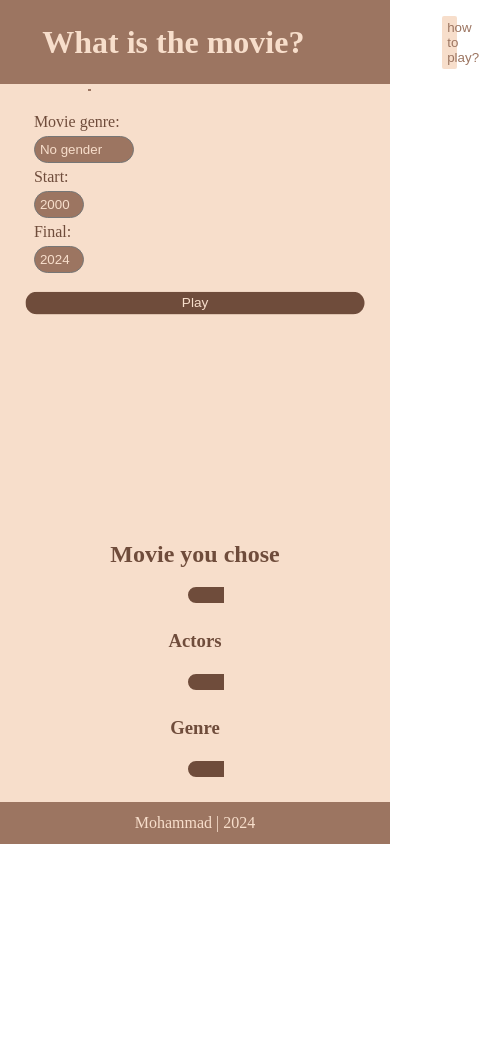
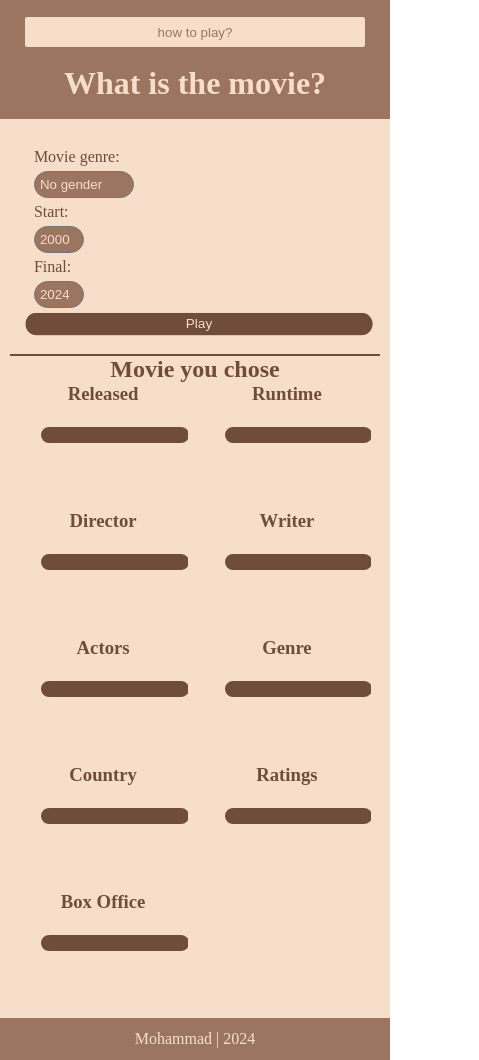
Before and after one commit to moh4b-z/What_is_the_movie, a plain HTML site: page index.html in a window 390 px wide. Shown: the whole page, 479 px wide, since content can reach past the window. Before the commit the page ends 844 px from the top, so only its background shows below. Drawn offline with Linux system fonts and the light colour scheme; no server answers.

Commit message:
Versão resnpondiva finalizada

```diff
--- a/CSS/responsive.css
+++ b/CSS/responsive.css
@@ -11,11 +11,10 @@
     }
 
     body{
-        display: flex;
-        flex-direction: column;
-        height: 100vh;
+        height: auto;
         width: 100vw;
-        overflow: hidden;
+        overflow-x: hidden;
+        overflow-y: auto;
         position: relative;
     }
 
@@ -36,145 +35,69 @@
     }
 
     header{
-        height: 10vh;
+        position:sticky;
+        top: -5px;
+        z-index: 3;
+        height: calc(10vh + 35px);
+        width: 100%;
+        flex-wrap: wrap-reverse;
+        padding-inline: 3vh;
+    }
+
+    header div{
+        width: 100%;
         display: flex;
-        justify-content: space-between;
+        flex-wrap: wrap;
         align-items: center;
-        padding-block: 1vh;
-        padding-inline: 5vh;
-        background-color: var(--color-secondary);
-        color: var(--color-primary);
+        justify-content: center;
     }
-    header div{
-        display: flex;
-        flex-direction: column;
+
+    .escolha{
+        width: 100%;
+        text-align: center;
+        transition: 0.5s;
+    }
+    .onButton{
+        height: 30px;
+        width: 100%;
     }
 
     main{
         display: flex;
         flex-direction: column;
         flex: 1;
-        height: 100%;
+        min-height: 100vh;
+        height: auto;
+        max-height: none;
     }
 
     .corpo{
+        flex-wrap: wrap;
+        width: 100%;
+        height: 100%;
+        padding-inline: 10px;
+        padding-block: 5px;
         display: flex;
-        flex-direction: column;
+        position: relative;
+        align-items: center;
     }
+
     .linha{
-        min-height: 1px;
-        height: 0.5vw;
-        max-height: 3px;
+        display: none;
+    }
+    .buttonArea{
         width: 100%;
-        left: calc(20% + 10px);
+        height: auto;
+        border-bottom: 2px solid var(--color-third);
     }
 
     .pricipal{
-        display: flex;
-        flex-direction: column;
-        align-items: center;
-        width: 80%;
-        padding-inline: 1%;
-        overflow: hidden;
-    }
-
-
-    .caixaAtributos{
-        display: flex;
-        flex-direction: column;
-        justify-content: center;
-        align-items: center;
-        box-sizing: border-box;
-        padding-inline: 5px;
-        flex-basis: calc(25% - 5px);
-        max-width: calc(25% - 5px);
-    }
-    .MaxAttribute{
         width: 100%;
-        height: 100px;
-        overflow-y: auto;
-        overflow-x: hidden;
-    }
-
-    .MaxAttribute::-webkit-scrollbar {
-        width: 8px;
-    }
-    .MaxAttribute::-webkit-scrollbar-track {
-        background: var(--color-third);
-        border-radius: 10px;
-    }
-    .MaxAttribute::-webkit-scrollbar-thumb {
-        background-color: var(--color-secondary);
-        border-radius: 10px;
-        border: 2px solid var(--color-third);
-    }
-    .MaxAttribute::-webkit-scrollbar-thumb:active {
-        background-color: var(--color-fourth);
-    }
-
-
-    .buttonArea{
-        width: 100%;
-        height: 200%;
-        display: flex;
-        flex-direction: row;
-        gap: 4px;
-        padding: 10px;
-        overflow-y: hidden;
-        overflow-x: auto;
-    }
-
-    .playArea {
-        height: 50%;
-        padding: 5px;
-        margin: 1vw;
     }
 
     .atributos{
-        flex-direction: column;
-        flex-wrap: nowrap;
-        height: 100%;
-        gap: 5px;
-        overflow-y: scroll;
+        display: grid;
+        grid-template-columns: repeat(2, minmax(100px, 50%));
+        width: 100%;
     }
-
-    .atributos::-webkit-scrollbar {
-        width: 8px;
-    }
-    .atributos::-webkit-scrollbar-track {
-        background: var(--color-third);
-        border-radius: 10px;
-    }
-    .atributos::-webkit-scrollbar-thumb {
-        background-color: var(--color-secondary);
-        border-radius: 10px;
-        border: 2px solid var(--color-third);
-    }
-    .atributos::-webkit-scrollbar-thumb:active {
-        background-color: var(--color-fourth);
-    }
-
-    .caixaAtributos{
-        width: 90vw;
-    }
-    .MaxAttribute{
-        width: 100%;
-        height: 100%;
-    }
-    .atributo{
-        min-width: 100px;
-        min-height: 20px;
-        max-height: 50px;
-        width: 100%;
-        border-radius: 50px;
-        padding: 6px;
-        background-color: var(--color-third);
-        margin: 20px;
-        color: var(--color-primary);
-        text-align: center;
-        border: 2px solid;
-    }
-
-
-
 }
--- a/CSS/style.css
+++ b/CSS/style.css
@@ -36,7 +36,8 @@ body{
   flex-direction: column;
   height: 100vh;
   width: 100vw;
-  overflow: hidden;
+  overflow-x: hidden;
+  overflow-y: hidden;
   position: relative;
   color: var(--color-third);
 }
@@ -62,6 +63,7 @@ body{
 
 header{
   height: 10vh;
+  width: 100%;
   display: flex;
   justify-content: space-between;
   align-items: center;
@@ -72,11 +74,12 @@ header{
 }
 header div{
   display: flex;
+  flex-wrap: wrap;
 }
 
 .onButton{
   background-color: var(--color-primary);
-  width: 5%;
+  width: 100px;
   color: var(--color-secondary);
   padding-block: 4px;
   padding-inline: 5px;
@@ -200,10 +203,10 @@ main{
 }
 
 .atributos{
-  display: flex;
+  display: grid;
+  grid-template-columns: repeat(4, minmax(100px, calc(25% - 5px)));
   align-items: center;
   justify-content: center;
-  flex-wrap: wrap;
   width: 100%;
   gap: 5px;
 }
@@ -216,7 +219,6 @@ main{
   box-sizing: border-box;
   padding-inline: 5px;
   flex-basis: calc(25% - 5px);
-  max-width: calc(25% - 5px);
 }
 .MaxAttribute{
   width: 100%;
@@ -304,7 +306,7 @@ main{
 
 .choiceArea {
   display: grid;
-  grid-template-columns: repeat(auto-fill, minmax(100px, 1fr));
+  grid-template-columns: repeat(3, 3fr);
   gap: 5px;
   padding: 5px;
   width: 100%;
```
